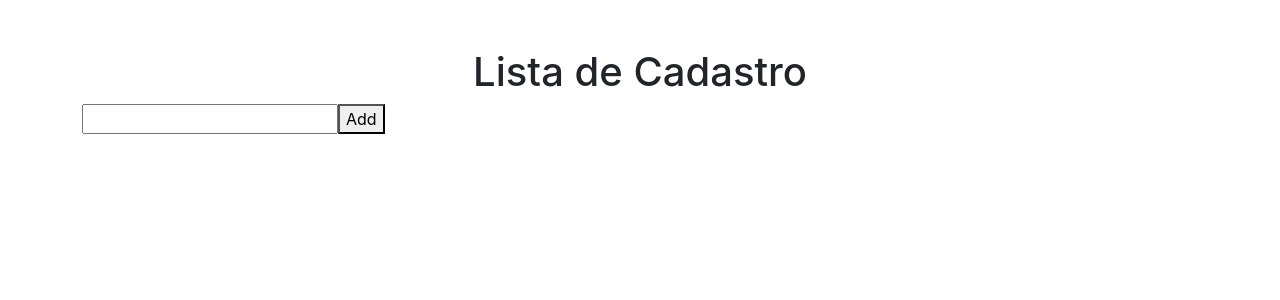
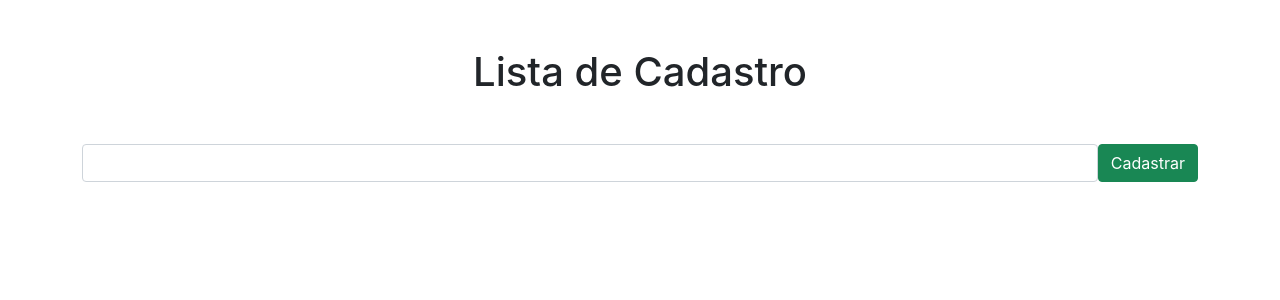
Before and after one commit to LuisFernandoPeretti/cadastro-email, a React (Create React App) app in the folder client/: page / in a window 1280 px wide. Shown: the top 300 px of the page. Built offline with nearby package versions, Linux system fonts and the light colour scheme.

Commit message:
escrever no front para o back-end

```diff
--- a/client/src/components/InputCadastro.js
+++ b/client/src/components/InputCadastro.js
@@ -1,12 +1,35 @@
-import React, { Fragment } from "react";
+import React, { Fragment, useState } from "react";
 
 const InputCadastro = () => {
+
+    const [email , setEmail] = useState("");
+
+    const onSubmitForm = async(e) => {
+        e.preventDefault();
+        try {
+            const body = { email };
+            const response = await fetch("http://localhost:5000/cadastros", {
+                method: "POST",
+                headers: { "Content-Type": "application/json" },
+                body: JSON.stringify(body)
+            });
+            console.log(response);
+        } catch (err) {
+            console.error(err.message)
+        }
+    }
+
     return(
         <Fragment>
             <h1 className="text-center mt-5">Lista de Cadastro</h1>
-            <form>
-                <input type="text" />
-                <button>Add</button>
+            <form className="d-flex mt-5" onSubmit={onSubmitForm}>
+                <input
+                    type="text"
+                    className="form-control"
+                    value={email}
+                    onChange={e => setEmail(e.target.value)}
+                />
+                <button className="btn btn-success">Cadastrar</button>
             </form>
         </Fragment>
     );
```
